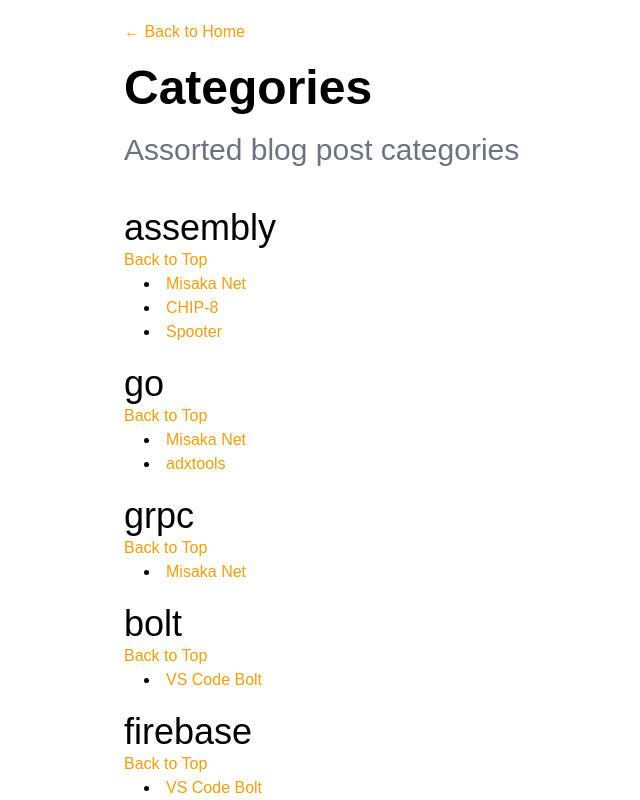
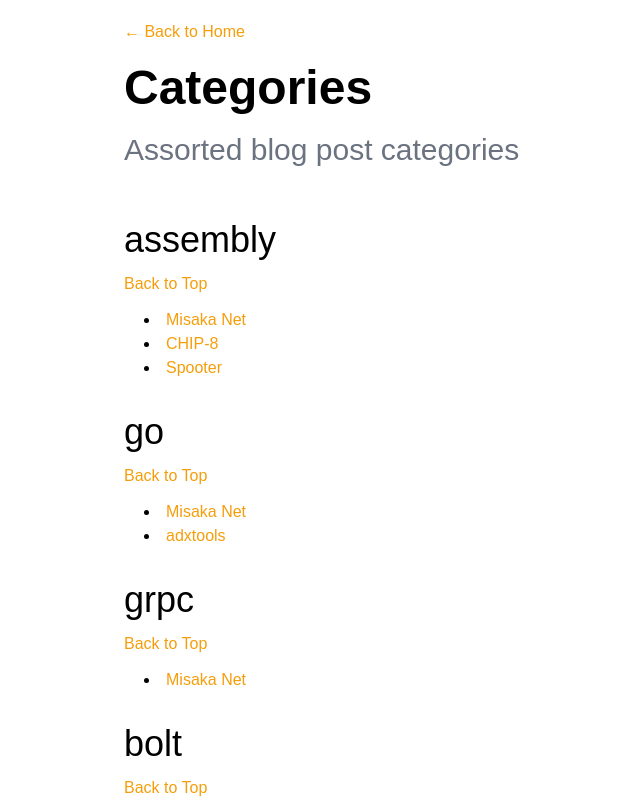
Before and after one commit to jasmaa/jasmaa.github.io, a Next.js app: page /categories in a window 1280 px wide. Shown: the top 800 px of the page, without its empty margins (100-740 px from the left). Built offline with nearby package versions, Linux system fonts and the light colour scheme; what @tailwindcss/typography would draw is missing.

Commit message:
Fix overflowing prose. Add more spacing in categories.

```diff
--- a/pages/blog/[id].js
+++ b/pages/blog/[id].js
@@ -34,7 +34,7 @@ export default function Post({ postData, prevPost, nextPost }) {
             <Categories categories={postData.categories} />
             <div className="border-t-2 mt-5 mb-10" />
             <div className="flex justify-center">
-              <div className="prose md:prose-xl post-content" dangerouslySetInnerHTML={{ __html: postData.contentHtml }} />
+              <div className="prose prose-sm sm:prose-xl post-content" dangerouslySetInnerHTML={{ __html: postData.contentHtml }} />
             </div>
             <div className="border-t-2 mt-5 mb-10" />
           </div>
--- a/pages/categories/index.js
+++ b/pages/categories/index.js
@@ -29,9 +29,9 @@ export default function Categories({ categorizedPosts }) {
           <div className="flex flex-col">
             {Object.keys(categorizedPosts).map(category => (
               <div className="mb-5" key={category} id={category}>
-                <h2 className="text-4xl">{category}</h2>
+                <h2 className="text-4xl my-3">{category}</h2>
                 <a href="#top">Back to Top</a>
-                <ul className="ml-5 list-disc list-inside">
+                <ul className="mt-3 ml-5 list-disc list-inside">
                   {categorizedPosts[category].map(post => (
                     <li key={post.id}><Link href={`blog/${post.id}`}><a>{post.title}</a></Link></li>
                   ))}
```
